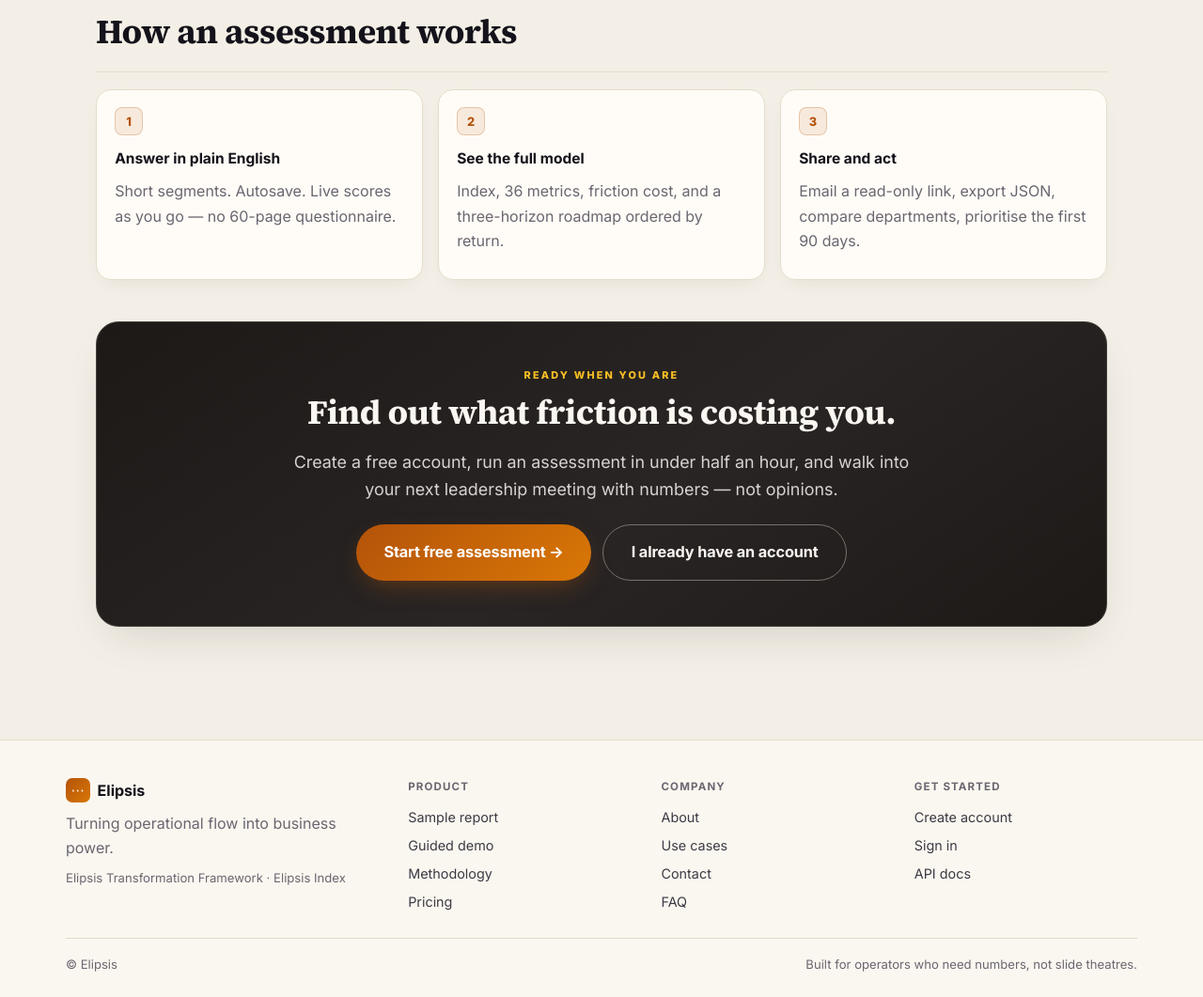
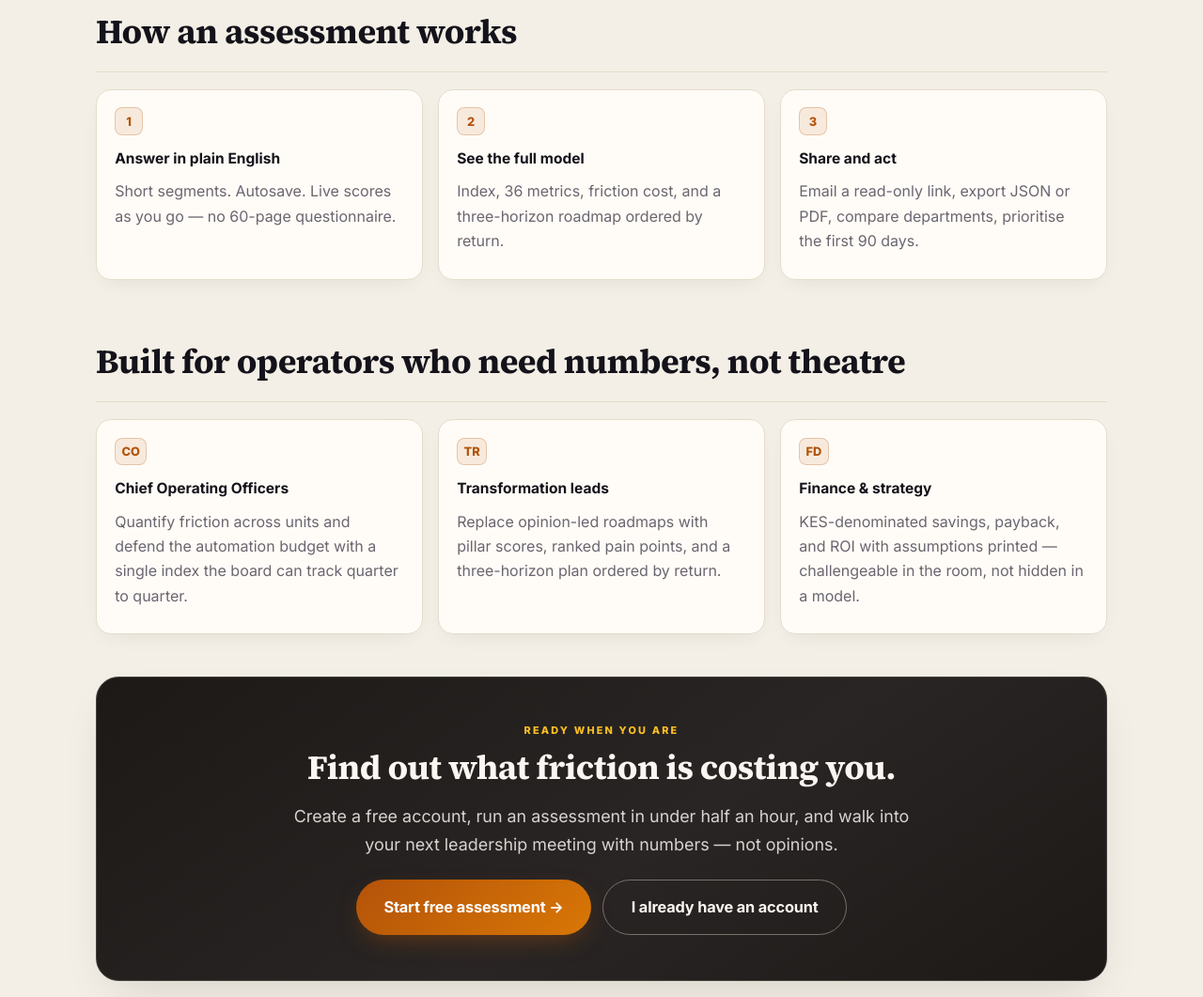
Before and after one commit to JonesKapedo/elipsis, a FastAPI app: page / in a window 1280 px wide. Shown: the part 2300-3361 px from the top of the page at 94% size. Before the commit the page ends 3334 px from the top, so only its background shows below. Run offline with FastAPI, Linux system fonts and the light colour scheme.

Commit message:
Landing: who-it's-for section; results: Download PDF CTA

```diff
--- a/elipsis_api/templates/landing.html
+++ b/elipsis_api/templates/landing.html
@@ -86,7 +86,28 @@
     <article class="step-card">
       <span class="step-n">3</span>
       <h4>Share and act</h4>
-      <p class="muted">Email a read-only link, export JSON, compare departments, prioritise the first 90 days.</p>
+      <p class="muted">Email a read-only link, export JSON or PDF, compare departments, prioritise the first 90 days.</p>
+    </article>
+  </div>
+</section>
+
+<section>
+  <h2>Built for operators who need numbers, not theatre</h2>
+  <div class="steps">
+    <article class="step-card">
+      <span class="step-n">CO</span>
+      <h4>Chief Operating Officers</h4>
+      <p class="muted">Quantify friction across units and defend the automation budget with a single index the board can track quarter to quarter.</p>
+    </article>
+    <article class="step-card">
+      <span class="step-n">TR</span>
+      <h4>Transformation leads</h4>
+      <p class="muted">Replace opinion-led roadmaps with pillar scores, ranked pain points, and a three-horizon plan ordered by return.</p>
+    </article>
+    <article class="step-card">
+      <span class="step-n">FD</span>
+      <h4>Finance &amp; strategy</h4>
+      <p class="muted">KES-denominated savings, payback, and ROI with assumptions printed — challengeable in the room, not hidden in a model.</p>
     </article>
   </div>
 </section>
```
